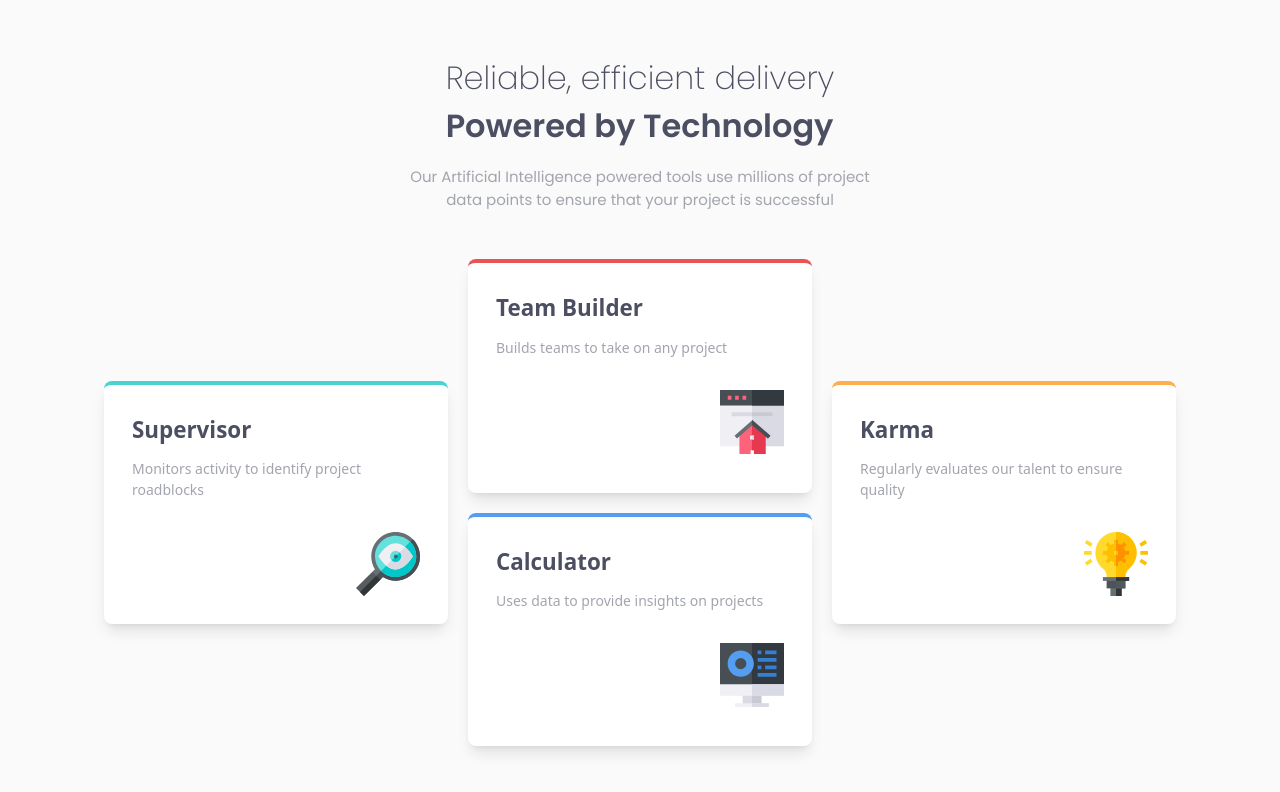
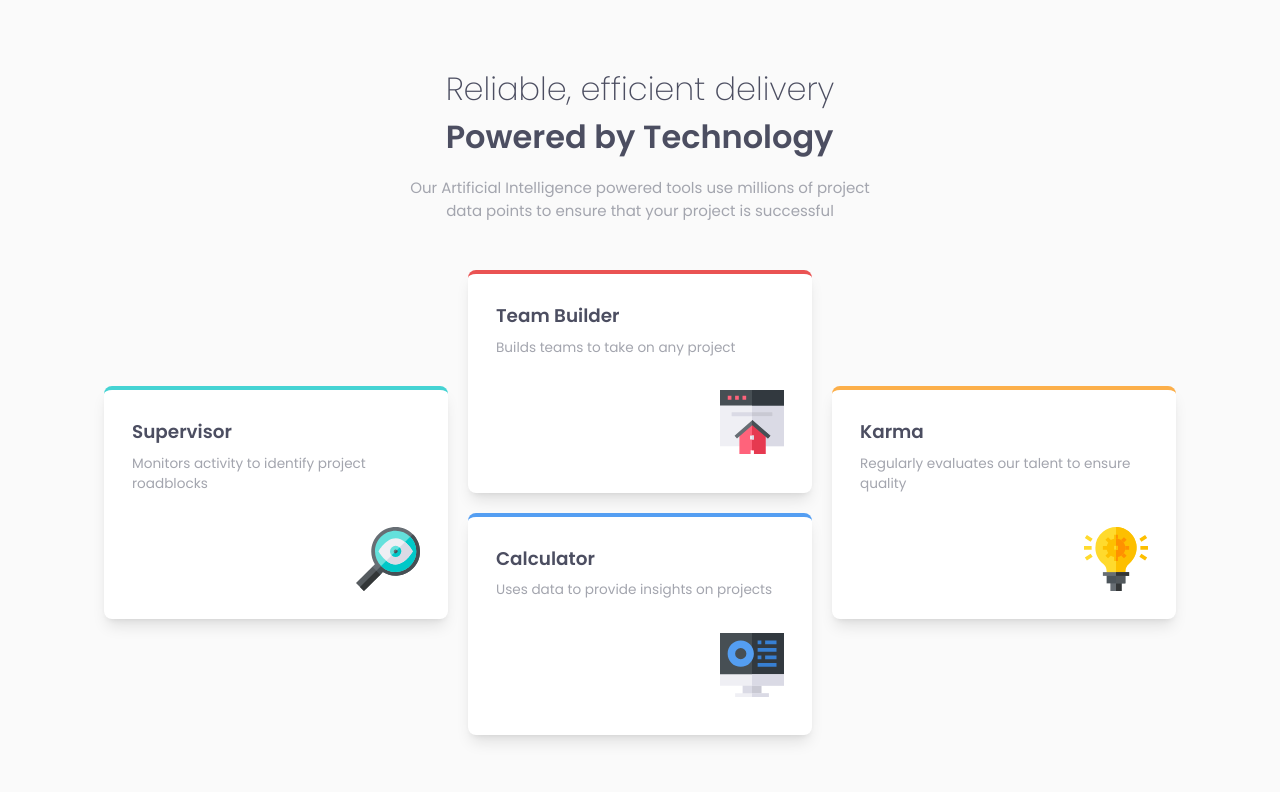
Before and after one commit to mehrnaz98/four-card-feature-section, a Vue app: page / in a window 1280 px wide. Shown: the top 792 px of the page. Built offline with nearby package versions, Linux system fonts and the light colour scheme.

Commit message:
Apply poppins font

```diff
--- a/src/components/BaseCard.vue
+++ b/src/components/BaseCard.vue
@@ -3,10 +3,10 @@
     class="flex flex-col bg-white shadow-lg max-w-[21.5rem] rounded-lg p-7 border-t-4"
     :class="borderColor"
   >
-    <h2 class="font-bold text-[1.4rem] text-[#4C4E61]">
+    <h2 class="poppins-semibold text-[1.15rem] text-[#4C4E61]">
       <slot name="heading">Default Heading</slot>
     </h2>
-    <p class="text-[0.875rem] text-[#A3A5AE] pt-3">
+    <p class="poppins-regular text-[0.85rem] text-[#A3A5AE] pt-2">
       <slot name="description">Default description text</slot>
     </p>
     <div class="flex justify-end">
```
